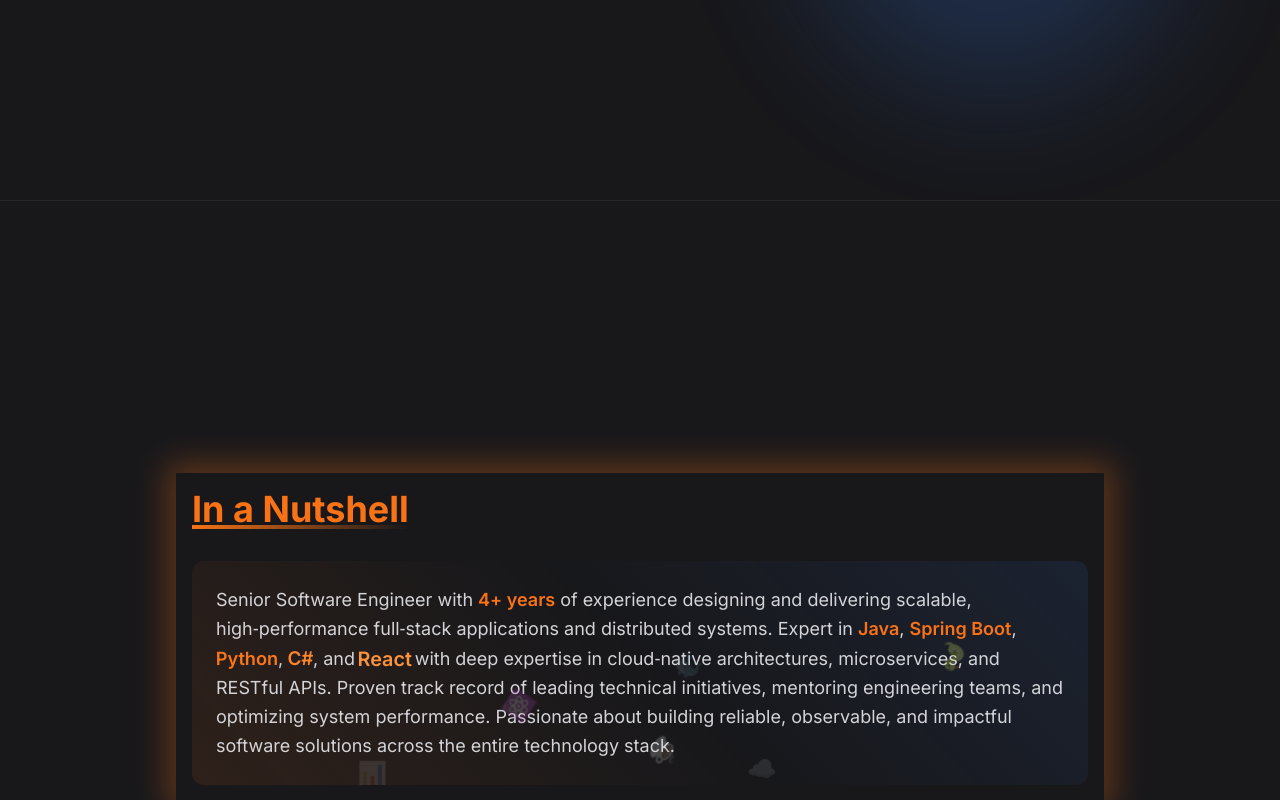
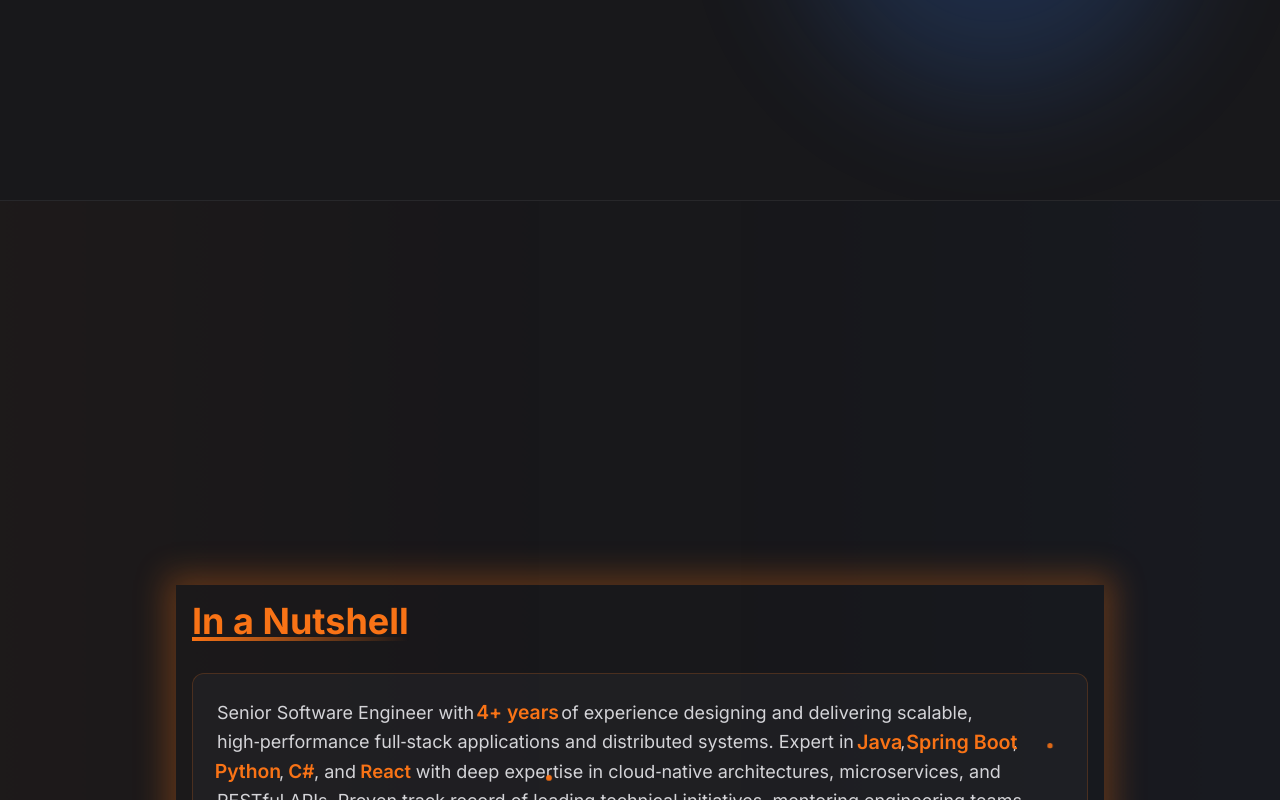
Before and after one commit to maheshnarne2002/portfolio, a Next.js app: page / in a window 1280 px wide. Shown: the part 600-1400 px from the top of the page. Built offline with nearby package versions, Linux system fonts and the light colour scheme.

Commit message:
Intro animation added

```diff
--- a/app/page.jsx
+++ b/app/page.jsx
@@ -351,19 +351,22 @@ export default function Home() {
       {showCursor && !isLoading && (
         <>
           <motion.div
-            className={`cursor-dot ${cursorHover ? 'hover' : ''}`}
+            className="fixed w-2 h-2 bg-orange-500 rounded-full pointer-events-none z-50 mix-blend-difference"
             animate={{
               x: mousePosition.x - 4,
               y: mousePosition.y - 4,
+              scale: cursorHover ? 2 : 1
             }}
             transition={{ type: 'spring', stiffness: 1000, damping: 50 }}
           />
 
           <motion.div
-            className={`trailing-cursor ${cursorHover ? 'hover' : ''}`}
+            className="fixed w-8 h-8 border-2 border-orange-500 rounded-full pointer-events-none z-40"
             animate={{
-              x: trailPosition.x - 20,
-              y: trailPosition.y - 20,
+              x: trailPosition.x - 16,
+              y: trailPosition.y - 16,
+              scale: cursorHover ? 1.5 : 1,
+              borderColor: cursorHover ? '#ffffff' : '#f97316'
             }}
             transition={{ type: 'spring', stiffness: 200, damping: 30 }}
           />
@@ -560,15 +563,15 @@ export default function Home() {
       <motion.section
         initial="initial"
         whileInView="animate"
-        viewport={{ once: true, amount: 0.3 }}
-        className="py-20 px-6 border-t border-zinc-800 relative overflow-hidden"
+        viewport={{ once: false, amount: 0.5 }}
+        className="py-20 px-6 border-t border-zinc-800 relative overflow-hidden min-h-[600px] flex items-center"
       >
-        <div className="max-w-4xl mx-auto relative z-10">
+        <div className="max-w-4xl mx-auto relative z-10 w-full">
           {/* Nutshell Animation Container */}
-          <div className="relative mb-12 flex justify-center">
+          <div className="relative mb-16 flex justify-center">
             {/* Breaking Nutshell Animation */}
             <motion.div
-              className="relative w-32 h-32 md:w-40 md:h-40"
+              className="relative w-48 h-48 md:w-64 md:h-64"
               animate="animate"
               initial="initial"
               variants={{
@@ -577,11 +580,11 @@ export default function Home() {
                   rotate: 0
                 },
                 animate: {
-                  scale: [1, 1.2, 0],
-                  rotate: [0, 360, 720],
+                  scale: [1, 1.3, 0],
+                  rotate: [0, 720, 1080],
                   transition: {
-                    duration: 2,
-                    times: [0, 0.3, 1],
+                    duration: 2.5,
+                    times: [0, 0.4, 1],
                     ease: "easeInOut"
                   }
                 }
@@ -589,74 +592,78 @@ export default function Home() {
             >
               {/* Nut Shell - Top */}
               <motion.div
-                className="absolute top-0 left-0 w-full h-1/2 bg-amber-800 rounded-t-[50%] border-4 border-amber-900 origin-bottom"
+                className="absolute top-0 left-0 w-full h-1/2 bg-amber-700 rounded-t-[50%] border-4 border-amber-900 origin-bottom shadow-xl"
                 variants={{
                   initial: { rotateX: 0, opacity: 1 },
                   animate: {
                     rotateX: 180,
                     opacity: 0,
-                    y: -50,
-                    transition: { delay: 0.8, duration: 0.5 }
+                    y: -100,
+                    transition: { delay: 1, duration: 0.6 }
                   }
                 }}
               >
-                <div className="absolute inset-0 bg-gradient-to-b from-amber-700 to-amber-900 rounded-t-[50%]">
-                  <div className="absolute top-1/4 left-1/4 w-2 h-2 bg-amber-600 rounded-full" />
-                  <div className="absolute top-1/2 right-1/3 w-3 h-3 bg-amber-600 rounded-full" />
-                  <div className="absolute bottom-1/4 left-1/3 w-2 h-2 bg-amber-600 rounded-full" />
+                <div className="absolute inset-0 bg-gradient-to-b from-amber-600 to-amber-800 rounded-t-[50%]">
+                  <div className="absolute top-1/4 left-1/4 w-3 h-3 bg-amber-500 rounded-full" />
+                  <div className="absolute top-1/2 right-1/3 w-4 h-4 bg-amber-500 rounded-full" />
+                  <div className="absolute bottom-1/4 left-1/3 w-3 h-3 bg-amber-500 rounded-full" />
+                  <div className="absolute top-1/3 right-1/4 w-2 h-2 bg-amber-500 rounded-full" />
                 </div>
               </motion.div>
 
               {/* Nut Shell - Bottom */}
               <motion.div
-                className="absolute bottom-0 left-0 w-full h-1/2 bg-amber-800 rounded-b-[50%] border-4 border-amber-900 origin-top"
+                className="absolute bottom-0 left-0 w-full h-1/2 bg-amber-700 rounded-b-[50%] border-4 border-amber-900 origin-top shadow-xl"
                 variants={{
                   initial: { rotateX: 0, opacity: 1 },
                   animate: {
                     rotateX: -180,
                     opacity: 0,
-                    y: 50,
-                    transition: { delay: 0.8, duration: 0.5 }
+                    y: 100,
+                    transition: { delay: 1, duration: 0.6 }
                   }
                 }}
               >
-                <div className="absolute inset-0 bg-gradient-to-t from-amber-700 to-amber-900 rounded-b-[50%]">
-                  <div className="absolute top-1/4 left-1/2 w-2 h-2 bg-amber-600 rounded-full" />
-                  <div className="absolute bottom-1/3 right-1/4 w-3 h-3 bg-amber-600 rounded-full" />
+                <div className="absolute inset-0 bg-gradient-to-t from-amber-600 to-amber-800 rounded-b-[50%]">
+                  <div className="absolute top-1/4 left-1/2 w-3 h-3 bg-amber-500 rounded-full" />
+                  <div className="absolute bottom-1/3 right-1/4 w-4 h-4 bg-amber-500 rounded-full" />
+                  <div className="absolute top-1/2 left-1/4 w-2 h-2 bg-amber-500 rounded-full" />
                 </div>
               </motion.div>
 
               {/* Nut inside */}
               <motion.div
-                className="absolute top-1/2 left-1/2 transform -translate-x-1/2 -translate-y-1/2 w-16 h-16 bg-amber-600 rounded-full"
+                className="absolute top-1/2 left-1/2 transform -translate-x-1/2 -translate-y-1/2 w-20 h-20 bg-amber-600 rounded-full shadow-inner"
                 variants={{
                   initial: { scale: 0, opacity: 0 },
                   animate: {
-                    scale: [0, 1.5, 0],
+                    scale: [0, 1.8, 0],
                     opacity: [0, 1, 0],
-                    transition: { delay: 0.4, duration: 1 }
+                    transition: { delay: 0.5, duration: 1.2 }
                   }
                 }}
-              />
+              >
+                <div className="absolute inset-2 bg-amber-500 rounded-full" />
+              </motion.div>
             </motion.div>
 
-            {/* Flying pieces of content */}
+            {/* Flying pieces - Icons */}
             <div className="absolute inset-0 pointer-events-none">
               {[
-                { icon: '☕', delay: 1.2, x: -100, y: -50, rotate: -45 },
-                { icon: '⚡', delay: 1.3, x: 120, y: -30, rotate: 30 },
-                { icon: '🚀', delay: 1.4, x: -80, y: 60, rotate: 15 },
-                { icon: '💡', delay: 1.5, x: 90, y: 40, rotate: -20 },
-                { icon: '🔧', delay: 1.6, x: -120, y: -20, rotate: 60 },
-                { icon: '📦', delay: 1.7, x: 100, y: -60, rotate: -10 },
+                { icon: '⚛️', delay: 1.3, x: -120, y: -80, rotate: -45 },
+                { icon: '🔥', delay: 1.4, x: 140, y: -60, rotate: 30 },
+                { icon: '🚀', delay: 1.5, x: -100, y: 80, rotate: 15 },
+                { icon: '💡', delay: 1.6, x: 110, y: 70, rotate: -20 },
+                { icon: '⚡', delay: 1.7, x: -140, y: -40, rotate: 60 },
+                { icon: '📦', delay: 1.8, x: 130, y: -90, rotate: -10 },
               ].map((item, i) => (
                 <motion.div
                   key={i}
-                  className="absolute left-1/2 top-1/2 text-3xl md:text-4xl"
-                  initial={{ x: -20, y: -20, opacity: 0, scale: 0 }}
+                  className="absolute left-1/2 top-1/2 text-4xl md:text-5xl"
+                  initial={{ x: -32, y: -32, opacity: 0, scale: 0 }}
                   animate={{
-                    x: item.x - 20,
-                    y: item.y - 20,
+                    x: item.x - 32,
+                    y: item.y - 32,
                     opacity: [0, 1, 0],
                     scale: [0, 1.5, 0],
                     rotate: [0, item.rotate, item.rotate * 2]
@@ -673,35 +680,30 @@ export default function Home() {
             </div>
 
             {/* Flying text fragments */}
-            <motion.div
-              className="absolute left-1/2 top-1/2 pointer-events-none"
-              initial={{ opacity: 0 }}
-              animate={{ opacity: 1 }}
-              transition={{ delay: 1.8 }}
-            >
+            <div className="absolute inset-0 pointer-events-none">
               {[
-                'Java', 'React', 'Cloud', 'Scale', 'Innovate',
-                '4+ years', 'Expert', 'Full-Stack', 'Distributed'
+                'Java', 'React', 'Cloud', 'Scale', '4+ Years',
+                'Expert', 'Full-Stack', 'Distributed', 'Innovation'
               ].map((text, i) => {
                 const angle = (i * 40) * (Math.PI / 180);
-                const radius = 150;
+                const radius = 200;
                 const x = Math.cos(angle) * radius;
                 const y = Math.sin(angle) * radius;
 
                 return (
                   <motion.span
                     key={i}
-                    className="absolute text-orange-500 text-sm font-bold whitespace-nowrap"
+                    className="absolute text-orange-500 text-sm md:text-base font-bold whitespace-nowrap"
                     initial={{ x: -20, y: -20, opacity: 0, scale: 0 }}
                     animate={{
                       x: x - 20,
                       y: y - 20,
                       opacity: [0, 1, 0],
-                      scale: [0, 1, 0.5],
+                      scale: [0, 1.2, 0],
                     }}
                     transition={{
                       delay: 2.0 + (i * 0.1),
-                      duration: 1.5,
+                      duration: 1.8,
                       ease: "easeOut"
                     }}
                   >
@@ -709,18 +711,30 @@ export default function Home() {
                   </motion.span>
                 );
               })}
+            </div>
+
+            {/* Explosion effect */}
+            <motion.div
+              className="absolute left-1/2 top-1/2 w-32 h-32 -translate-x-1/2 -translate-y-1/2"
+              initial={{ opacity: 0, scale: 0 }}
+              animate={{
+                opacity: [0, 0.8, 0],
+                scale: [0, 2, 3],
+              }}
+              transition={{ delay: 1.2, duration: 1 }}
+            >
+              <div className="w-full h-full bg-orange-500 rounded-full blur-xl" />
             </motion.div>
           </div>
 
           {/* Content that appears after nutshell breaks */}
           <motion.div
-            initial={{ opacity: 0, y: 50 }}
-            whileInView={{ opacity: 1, y: 0 }}
-            viewport={{ once: true }}
-            transition={{ delay: 2.5, duration: 0.8 }}
+            initial={{ opacity: 0, y: 30 }}
+            animate={{ opacity: 1, y: 0 }}
+            transition={{ delay: 2.8, duration: 0.8 }}
             className="relative"
           >
-            {/* Sparkle effects around the text */}
+            {/* Sparkle effects */}
             <motion.div
               className="absolute -inset-4 pointer-events-none"
               animate={{
@@ -747,98 +761,113 @@ export default function Home() {
               />
             </motion.h2>
 
-            {/* Text with animated gradient background */}
+            {/* Text content */}
             <motion.div
-              className="relative p-6 rounded-xl overflow-hidden"
-              initial={{ background: 'transparent' }}
-              animate={{
-                background: [
-                  'linear-gradient(45deg, transparent, transparent)',
-                  'linear-gradient(45deg, rgba(249,115,22,0.1), transparent, rgba(59,130,246,0.1))',
-                  'linear-gradient(45deg, transparent, transparent)',
-                ]
-              }}
-              transition={{ duration: 3, delay: 3.2, repeat: Infinity }}
+              className="relative p-6 rounded-xl overflow-hidden bg-zinc-800/50 border border-orange-500/20"
+              initial={{ opacity: 0 }}
+              animate={{ opacity: 1 }}
+              transition={{ delay: 3, duration: 0.8 }}
             >
               <motion.p
                 className="text-zinc-300 text-lg leading-relaxed relative"
-                initial={{ opacity: 0 }}
-                animate={{ opacity: 1 }}
-                transition={{ delay: 2.8, duration: 1 }}
               >
-                {/* Animated words */}
-                {[
-                  'Senior Software Engineer with ',
-                  '4+ years',
-                  ' of experience designing and delivering scalable, high‑performance full‑stack applications and distributed systems. Expert in ',
-                  'Java', ', ', 'Spring Boot', ', ', 'Python', ', ', 'C#', ', and ', 'React',
-                  ' with deep expertise in cloud‑native architectures, microservices, and RESTful APIs. Proven track record of leading technical initiatives, mentoring engineering teams, and optimizing system performance. Passionate about building reliable, observable, and impactful software solutions across the entire technology stack.'
-                ].map((part, i) => {
-                  if (['4+ years', 'Java', 'Spring Boot', 'Python', 'C#', 'React'].includes(part.trim())) {
-                    return (
-                      <motion.span
-                        key={i}
-                        className="text-orange-500 font-semibold inline-block"
-                        animate={{
-                          scale: [1, 1.1, 1],
-                          color: ['#f97316', '#fb923c', '#f97316']
-                        }}
-                        transition={{
-                          duration: 2,
-                          delay: 3.5 + (i * 0.2),
-                          repeat: Infinity,
-                          repeatDelay: 3
-                        }}
-                      >
-                        {part}
-                      </motion.span>
-                    );
-                  }
-                  return <span key={i}>{part}</span>;
-                })}
+                Senior Software Engineer with{' '}
+                <motion.span
+                  className="text-orange-500 font-semibold inline-block"
+                  animate={{
+                    scale: [1, 1.1, 1],
+                  }}
+                  transition={{ duration: 2, delay: 3.5, repeat: Infinity }}
+                >
+                  4+ years
+                </motion.span>{' '}
+                of experience designing and delivering scalable, high‑performance full‑stack applications and distributed systems. Expert in{' '}
+                <motion.span
+                  className="text-orange-500 font-semibold inline-block"
+                  animate={{
+                    scale: [1, 1.1, 1],
+                  }}
+                  transition={{ duration: 2, delay: 3.7, repeat: Infinity }}
+                >
+                  Java
+                </motion.span>,{' '}
+                <motion.span
+                  className="text-orange-500 font-semibold inline-block"
+                  animate={{
+                    scale: [1, 1.1, 1],
+                  }}
+                  transition={{ duration: 2, delay: 3.9, repeat: Infinity }}
+                >
+                  Spring Boot
+                </motion.span>,{' '}
+                <motion.span
+                  className="text-orange-500 font-semibold inline-block"
+                  animate={{
+                    scale: [1, 1.1, 1],
+                  }}
+                  transition={{ duration: 2, delay: 4.1, repeat: Infinity }}
+                >
+                  Python
+                </motion.span>,{' '}
+                <motion.span
+                  className="text-orange-500 font-semibold inline-block"
+                  animate={{
+                    scale: [1, 1.1, 1],
+                  }}
+                  transition={{ duration: 2, delay: 4.3, repeat: Infinity }}
+                >
+                  C#
+                </motion.span>, and{' '}
+                <motion.span
+                  className="text-orange-500 font-semibold inline-block"
+                  animate={{
+                    scale: [1, 1.1, 1],
+                  }}
+                  transition={{ duration: 2, delay: 4.5, repeat: Infinity }}
+                >
+                  React
+                </motion.span>{' '}
+                with deep expertise in cloud‑native architectures, microservices, and RESTful APIs. Proven track record of leading technical initiatives, mentoring engineering teams, and optimizing system performance. Passionate about building reliable, observable, and impactful software solutions across the entire technology stack.
               </motion.p>
 
-              {/* Floating tech icons */}
+              {/* Floating particles */}
               <div className="absolute inset-0 pointer-events-none">
-                {['⚛️', '🐍', '☕', '🐳', '☁️', '📊'].map((icon, i) => {
-                  const x = Math.random() * 100;
-                  const y = Math.random() * 100;
-                  return (
-                    <motion.div
-                      key={i}
-                      className="absolute text-2xl opacity-10"
-                      style={{ left: `${x}%`, top: `${y}%` }}
-                      animate={{
-                        y: [0, -20, 0],
-                        rotate: [0, 360],
-                        opacity: [0.1, 0.3, 0.1]
-                      }}
-                      transition={{
-                        duration: 10 + i,
-                        repeat: Infinity,
-                        delay: i * 2
-                      }}
-                    >
-                      {icon}
-                    </motion.div>
-                  );
-                })}
+                {[...Array(8)].map((_, i) => (
+                  <motion.div
+                    key={i}
+                    className="absolute w-1 h-1 bg-orange-500 rounded-full"
+                    style={{
+                      left: `${Math.random() * 100}%`,
+                      top: `${Math.random() * 100}%`,
+                    }}
+                    animate={{
+                      y: [0, -30, 0],
+                      opacity: [0, 1, 0],
+                      scale: [0, 1.5, 0],
+                    }}
+                    transition={{
+                      duration: 3 + Math.random() * 2,
+                      delay: 3 + Math.random() * 2,
+                      repeat: Infinity,
+                    }}
+                  />
+                ))}
               </div>
             </motion.div>
           </motion.div>
         </div>
 
-        {/* Background effect */}
+        {/* Background flash effect */}
         <motion.div
-          className="absolute inset-0 bg-gradient-to-r from-orange-500/5 via-transparent to-blue-500/5"
+          className="absolute inset-0 bg-gradient-to-r from-orange-500/10 via-transparent to-blue-500/10"
           animate={{
-            scale: [1, 1.1, 1],
-            opacity: [0, 0.3, 0],
+            scale: [1, 1.2, 1],
+            opacity: [0, 0.4, 0],
           }}
           transition={{
-            duration: 4,
-            delay: 2.5,
-            repeat: Infinity,
+            duration: 3,
+            delay: 2,
+            repeat: 1,
           }}
         />
       </motion.section>
@@ -865,7 +894,7 @@ export default function Home() {
               <motion.div
                 key={index}
                 variants={fadeInUp}
-                whileHover={{ y: -5, transition: { duration: 0.2 } }}
+                whileHover={{ y: -5 }}
                 onMouseEnter={() => setCursorHover(true)}
                 onMouseLeave={() => setCursorHover(false)}
                 className="bg-zinc-800 rounded-lg p-6 hover:border-orange-500 border border-transparent transition-all cursor-pointer"
@@ -975,9 +1004,8 @@ export default function Home() {
                   scale: 1.1,
                   backgroundColor: '#f97316',
                   color: 'white',
-                  transition: { duration: 0.2 }
                 }}
-                className="px-4 py-2 bg-zinc-800 rounded-full text-zinc-300 border border-zinc-700 cursor-default"
+                className="px-4 py-2 bg-zinc-800 rounded-full text-zinc-300 border border-zinc-700 cursor-default transition-colors"
               >
                 {skill}
               </motion.span>
@@ -1011,7 +1039,6 @@ export default function Home() {
                 onMouseLeave={() => setCursorHover(false)}
                 whileHover={{
                   scale: 1.05,
-                  rotateY: 5,
                   boxShadow: '0 10px 30px -10px rgba(249, 115, 22, 0.3)'
                 }}
                 className="bg-zinc-800 rounded-lg p-6 text-center border border-zinc-700 hover:border-orange-500 transition-all cursor-pointer"
```
